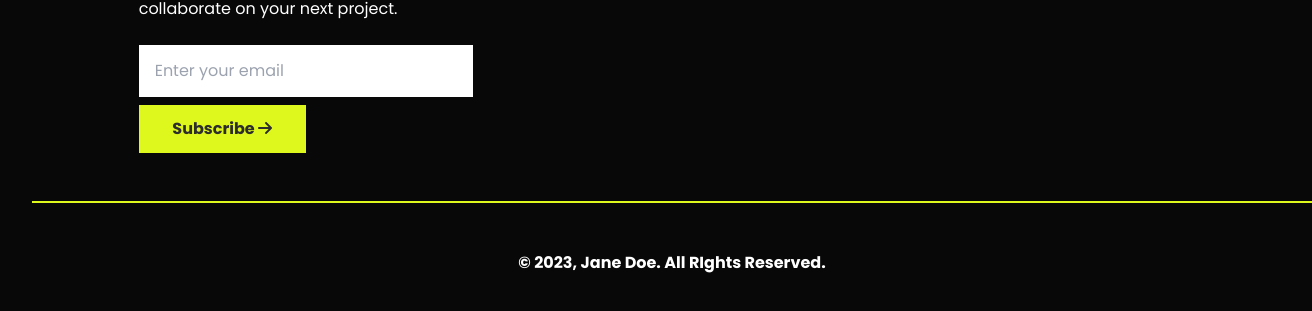
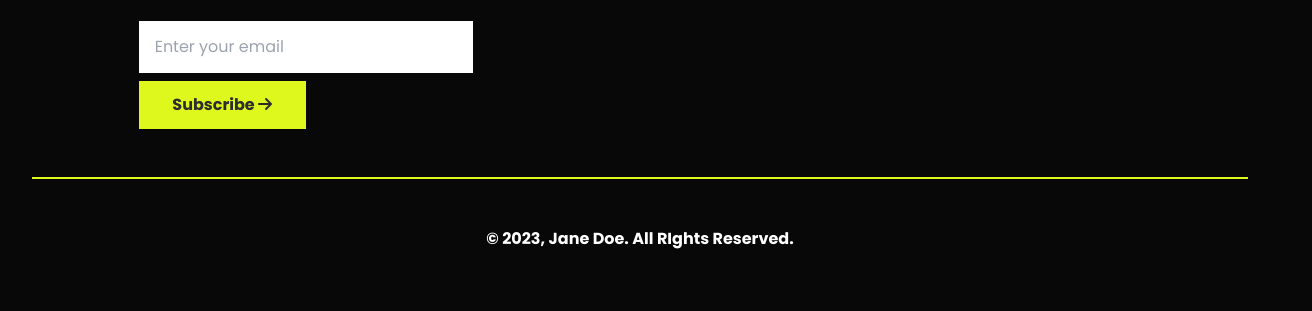
Before and after one commit to TanapolW/bootcamp-html, a plain HTML site: page src/index.html in a window 1280 px wide. Shown: the part 2909-3220 px from the top of the page, 1312 px wide, since content can reach past the window. Drawn offline with nearby package versions, Linux system fonts and the light colour scheme; files that its build step writes are made by us from their sources.

Commit message:
fix bottom line too long border

```diff
--- a/src/index.html
+++ b/src/index.html
@@ -185,8 +185,6 @@
               onclick="goToSlide(3)"
             ></div>
           </div>
-
-          >
         </div>
       </section>
     </main>
@@ -227,7 +225,7 @@
           Bangkok 10330
         </p>
         <p class="text-base">Email: jane.doe@email.com</p>
-        <div class="flex flex-start justify-evenly w-1/3 gap-4">
+        <div class="flex justify-evenly w-1/3 gap-4">
           <i class="fa-brands fa-facebook fa-2x text-[#898989]"></i>
           <i class="fa-brands fa-instagram fa-2x text-[#898989]"></i>
           <i class="fa-brands fa-x-twitter fa-2x text-[#898989]"></i>
@@ -235,10 +233,12 @@
       </section>
     </footer>
 
-    <section
-      class="text-center w-full text-white text-base font-bold border-t-2 border-primary py-12 mt-12 mx-8"
-    >
-      © 2023, Jane Doe. All RIghts Reserved.
+    <section class="w-full px-8">
+      <p
+        class="text-center text-white text-base font-bold border-t-2 border-primary py-12 mt-12"
+      >
+        © 2023, Jane Doe. All RIghts Reserved.
+      </p>
     </section>
   </body>
 
```
